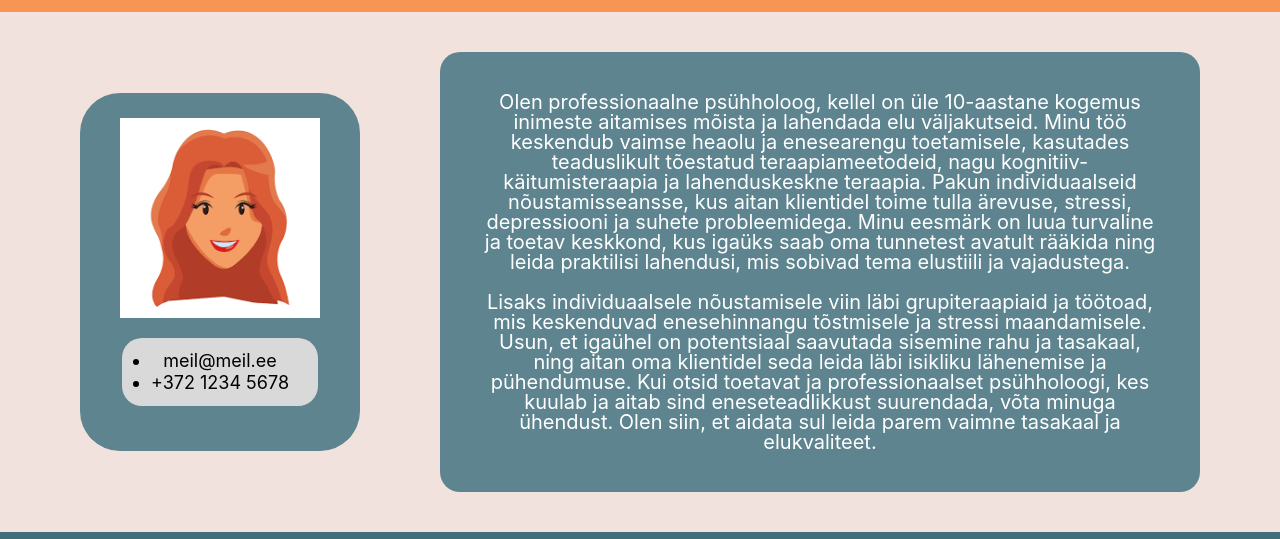
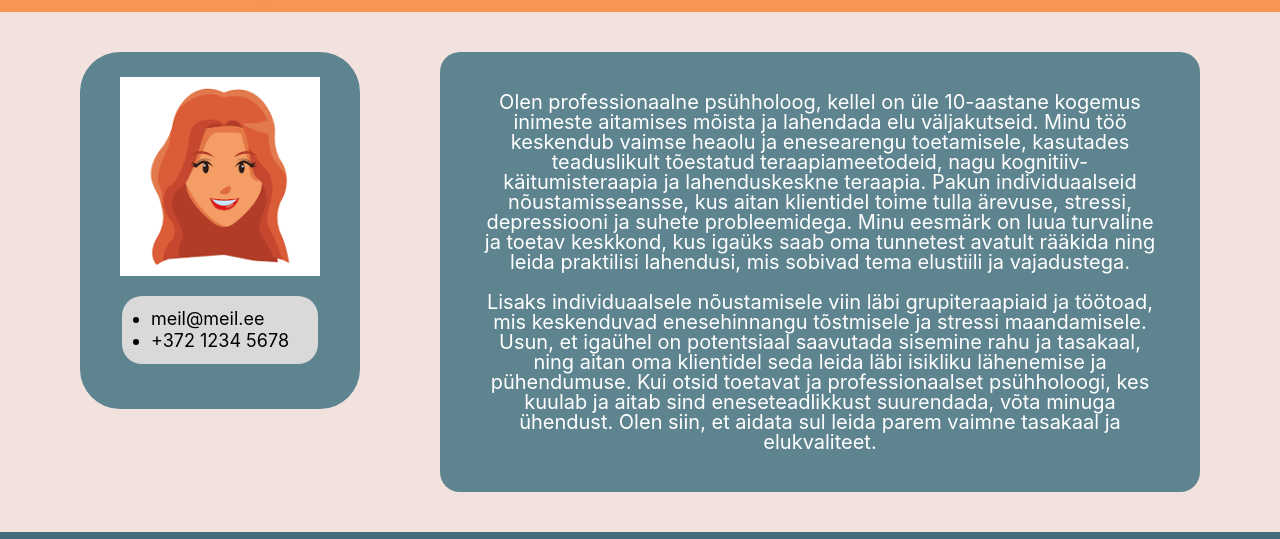
Before and after one commit to brigittaambur/VLEprojekt, a plain HTML site: page psyhholoog.html in a window 1280 px wide. Shown: the part 74-613 px from the top of the page. Drawn offline with Linux system fonts and the light colour scheme.

Commit message:
css parandused

```diff
--- a/style.css
+++ b/style.css
@@ -66,7 +66,6 @@ header h1 {
     background: #D9D9D9;
     border-radius: 20px;
     padding: 10px 25px;
-    text-align: center;
 }
 
 .omadused ul li {
@@ -93,7 +92,6 @@ header h1 {
 .sisu {
     display: flex;
     flex-direction: column;
-    align-items: center;
     margin: 40px 30px;
 }
 
@@ -121,6 +119,7 @@ header h1 {
 /* PSÜHHOLOOGID */
 .psyhholoog1 {
     background: #5E8490;
+    height: fit-content;
     border-radius: 40px;
     padding: 25px 40px;
     margin: 0 30px 20px 30px;
```
